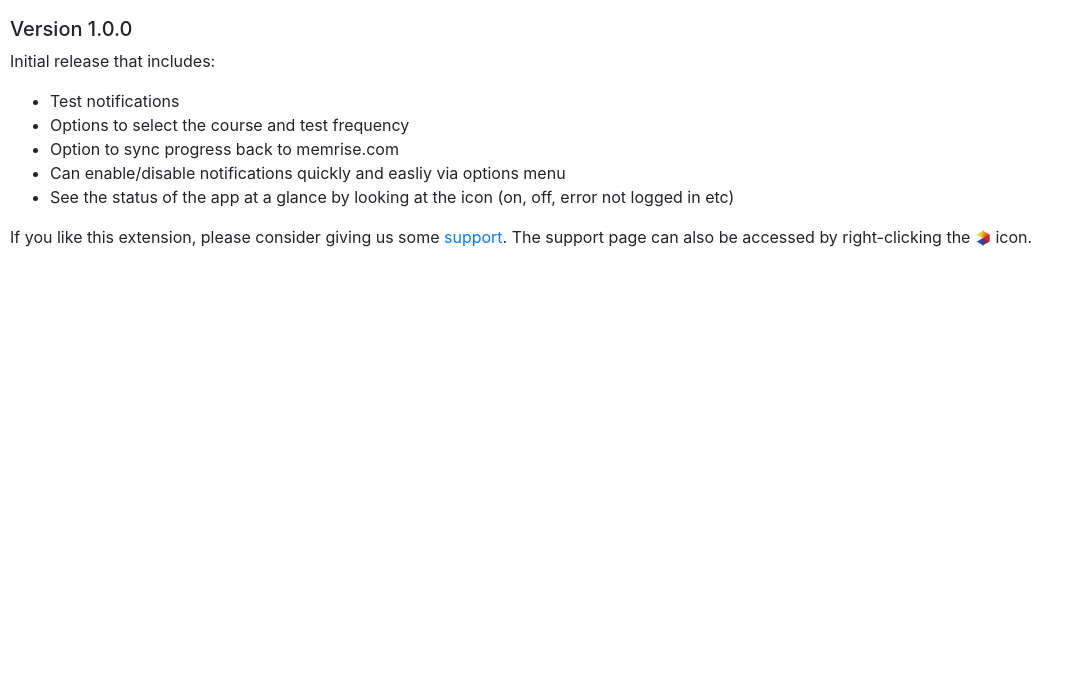
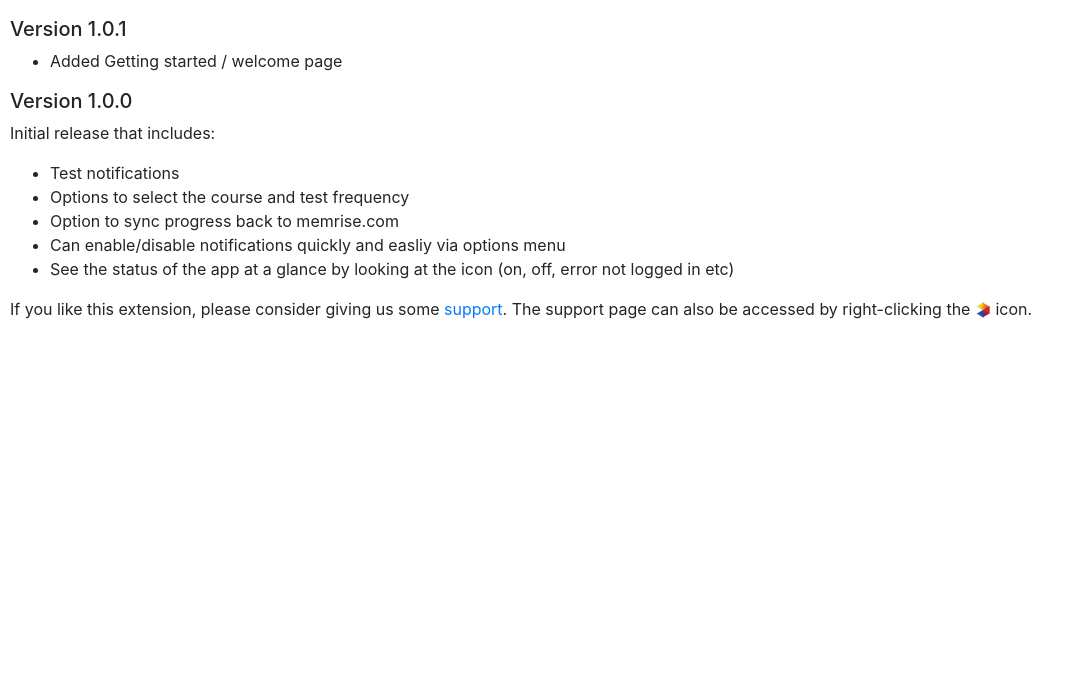
Before and after one commit to RuzuSoftware/ruzu-memrise-pop-ups, a browser extension: page app/whatsnew.html in a window 1280 px wide. Shown: the part 112-800 px from the top of the page, without its empty margins (0-1084 px from the left). Drawn offline with nearby package versions, Linux system fonts and the light colour scheme.

Commit message:
Changes for 1.0.1

```diff
--- a/app/whatsnew.html
+++ b/app/whatsnew.html
@@ -14,6 +14,11 @@
   <h4>What's New?</h4>
   </br>
 
+  <h5>Version 1.0.1</h5>
+  <ul>
+    <li>Added Getting started / welcome page</li>
+  </ul>
+
   <h5>Version 1.0.0</h5>
   <p>Initial release that includes:</p>
   <ul>
```
Also changed, not shown: app/manifest.json.
